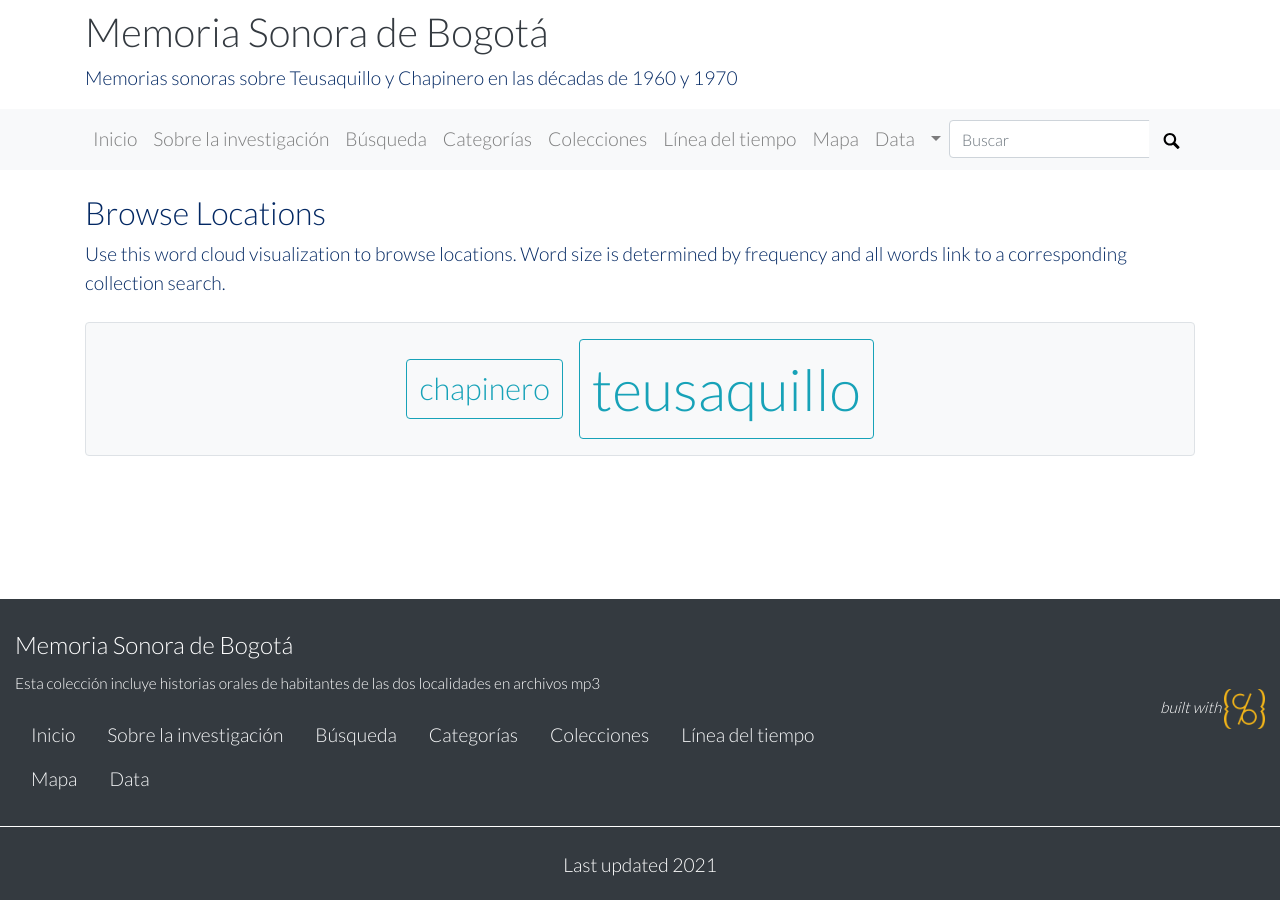
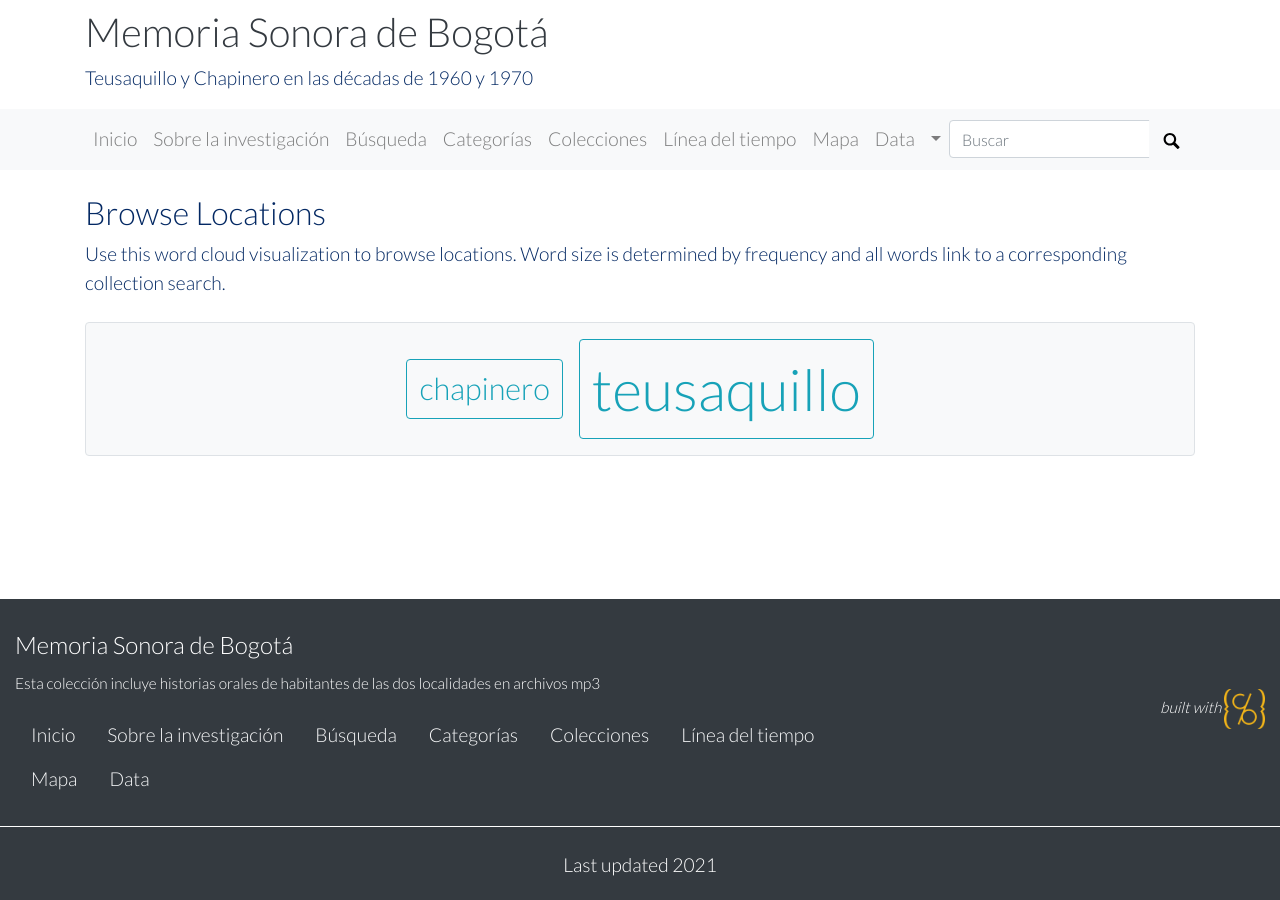
Before and after one commit to lparisb/memoriasonorabogota, a Jekyll site: the page built from pages/locations.md, in a window 1280 px wide. Built offline with Jekyll 4.4.1, drawn with Linux system fonts in a browser that asks for light colours.

Commit message:
Update _config.yml

```diff
--- a/_config.yml
+++ b/_config.yml
@@ -22,7 +22,7 @@
 # title of site appears in banner
 title: Memoria Sonora de Bogotá
 # tagline, a short phrase that will appear throughout the site in the top banner
-tagline: Memorias sonoras sobre Teusaquillo y Chapinero en las décadas de 1960 y 1970
+tagline: Teusaquillo y Chapinero en las décadas de 1960 y 1970
 # description appears in meta tags and other locations
 # this description might appear in search result lists, keep around 160 characters max
 description: "Esta colección incluye historias orales de habitantes de las dos localidades en archivos mp3"
```
